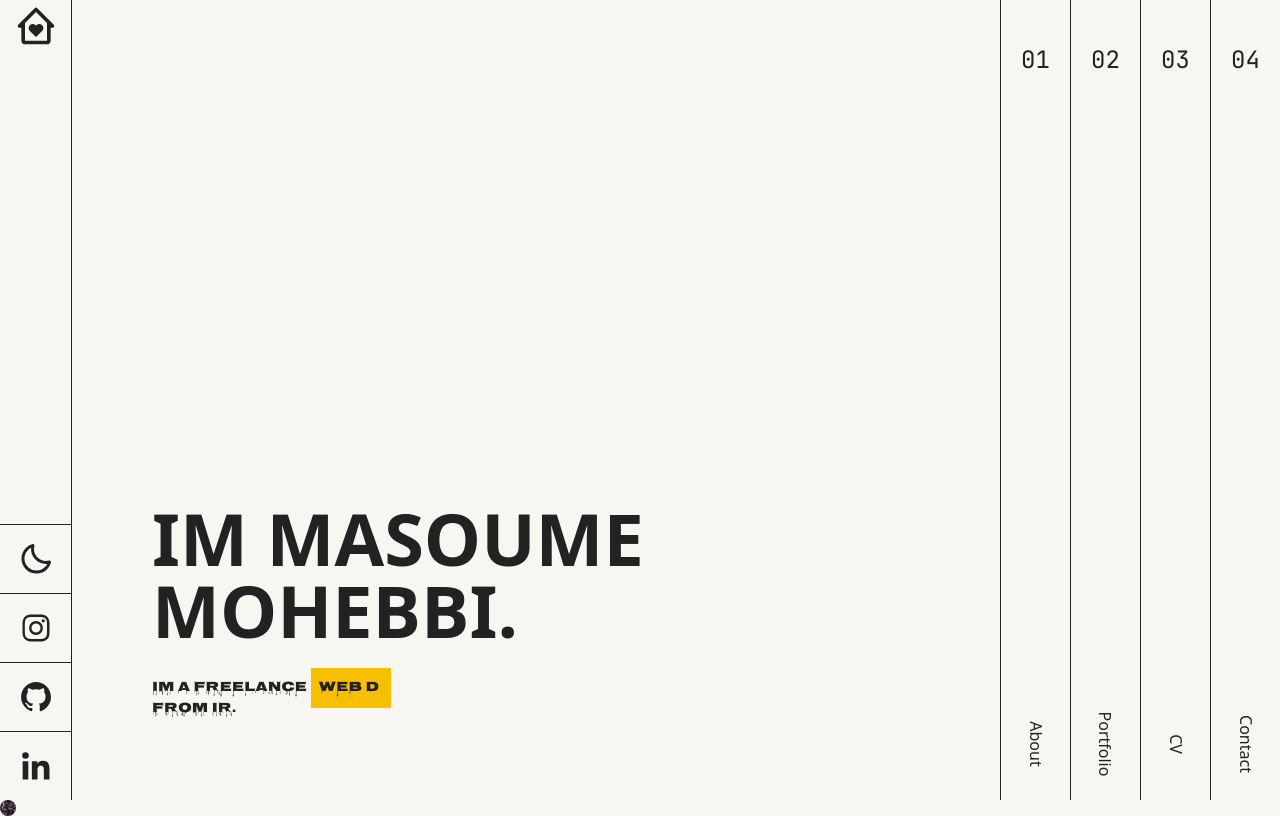
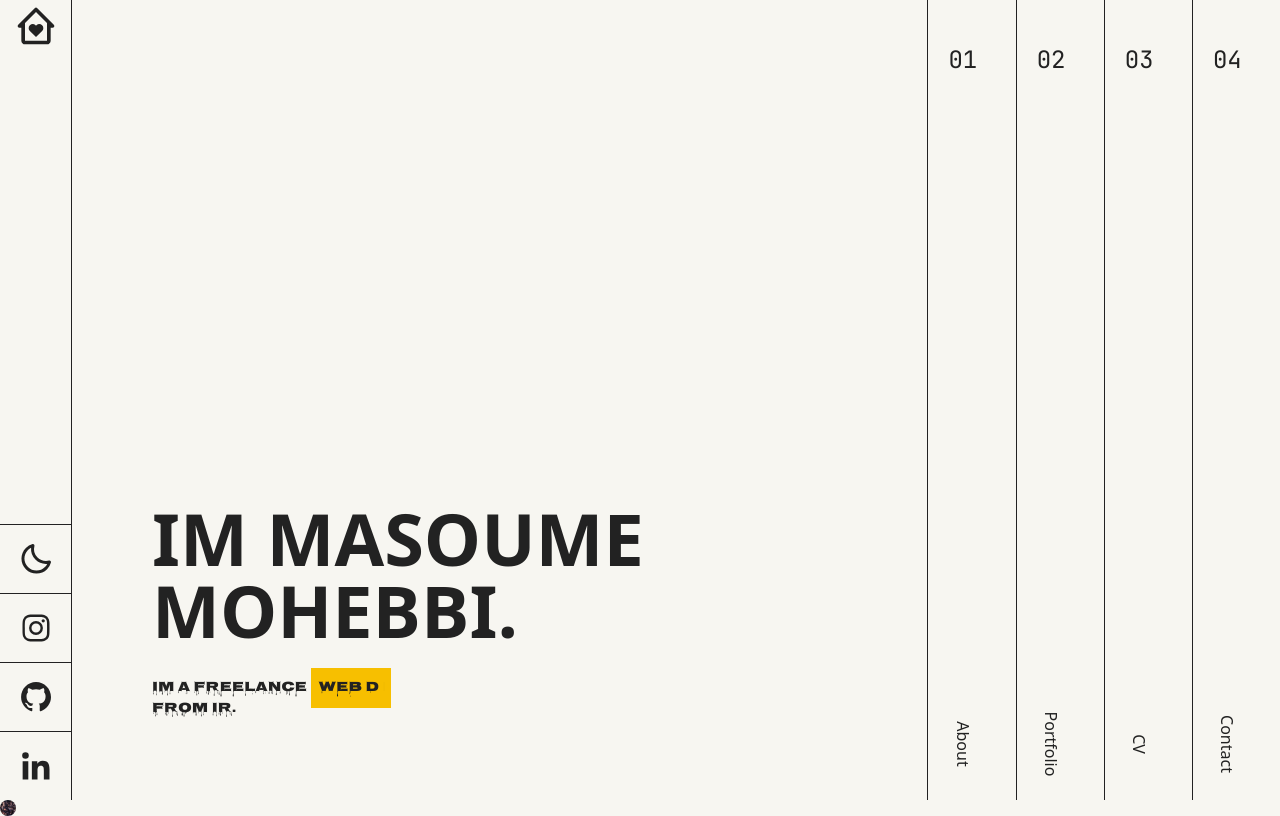
Before and after one commit to masoumehmohebbi/react-accordion-portfolio, a React (Vite) app: page / in a window 1280 px wide. Built offline with nearby package versions, Linux system fonts and the light colour scheme; a web font is replaced by a local one.

Commit message:
Added Open-State

```diff
--- a/src/components/SideAccordion.jsx
+++ b/src/components/SideAccordion.jsx
@@ -1,6 +1,8 @@
 import { useState } from "react";
 
 function SideAccordion() {
+  const [open, setOpen] = useState(null);
+
   const [accordionBanner] = useState([
     { id: "01", title: "About" },
     { id: "02", title: "Portfolio" },
@@ -10,7 +12,12 @@ function SideAccordion() {
   return (
     <aside className="z-50 h-full flex absolute right-0">
       {accordionBanner.map((banner) => (
-        <AccordionItem key={banner.id} banner={banner} />
+        <AccordionItem
+          key={banner.id}
+          banner={banner}
+          setOpen={setOpen}
+          open={open}
+        />
       ))}
     </aside>
   );
@@ -18,19 +25,32 @@ function SideAccordion() {
 
 export default SideAccordion;
 
-function AccordionItem({ banner }) {
-  // bg-red-500 w-[95%] absolute right-0
-  const [isOpen, setIsOpen] = useState(false);
+function AccordionItem({ banner, setOpen, open }) {
+  const isOpen = banner.id === open;
+
   return (
-    <div
-      className={`group flex ${isOpen ? " bg-red-500 w-[67.8rem]" : ""}`}
+    <section
+      className={` overflow-hidden group flex ${
+        isOpen ? " bg-red-500 w-[64.7rem]" : ""
+      }`}
       key={banner.id}
-      onClick={() => setIsOpen((pervIs) => !pervIs)}
+      onClick={() => setOpen(banner.id === open ? null : banner.id)}
     >
-      <h1 className="group-hover:-ml-12 group-hover:text-lg group-hover:scale-[3.3] group-hover:font-Londrina">
-        {banner.id}
-      </h1>
-      <h2 className="rotate-90">{banner.title}</h2>
-    </div>
+      <section className="flex overflow-hidden">
+        <div>
+          <h1 className="group-hover:-ml-12 group-hover:text-lg group-hover:scale-[3.3] group-hover:font-Londrina">
+            {banner.id}
+          </h1>
+          <h2 className="rotate-90">{banner.title}</h2>
+        </div>
+        <article
+          className={`  transition-all duration-150 ease-out text-center ${
+            isOpen ? " bg-green-500 w-[64.7rem] opacity-100" : "opacity-0"
+          }`}
+        >
+          jjh
+        </article>
+      </section>
+    </section>
   );
 }
```
